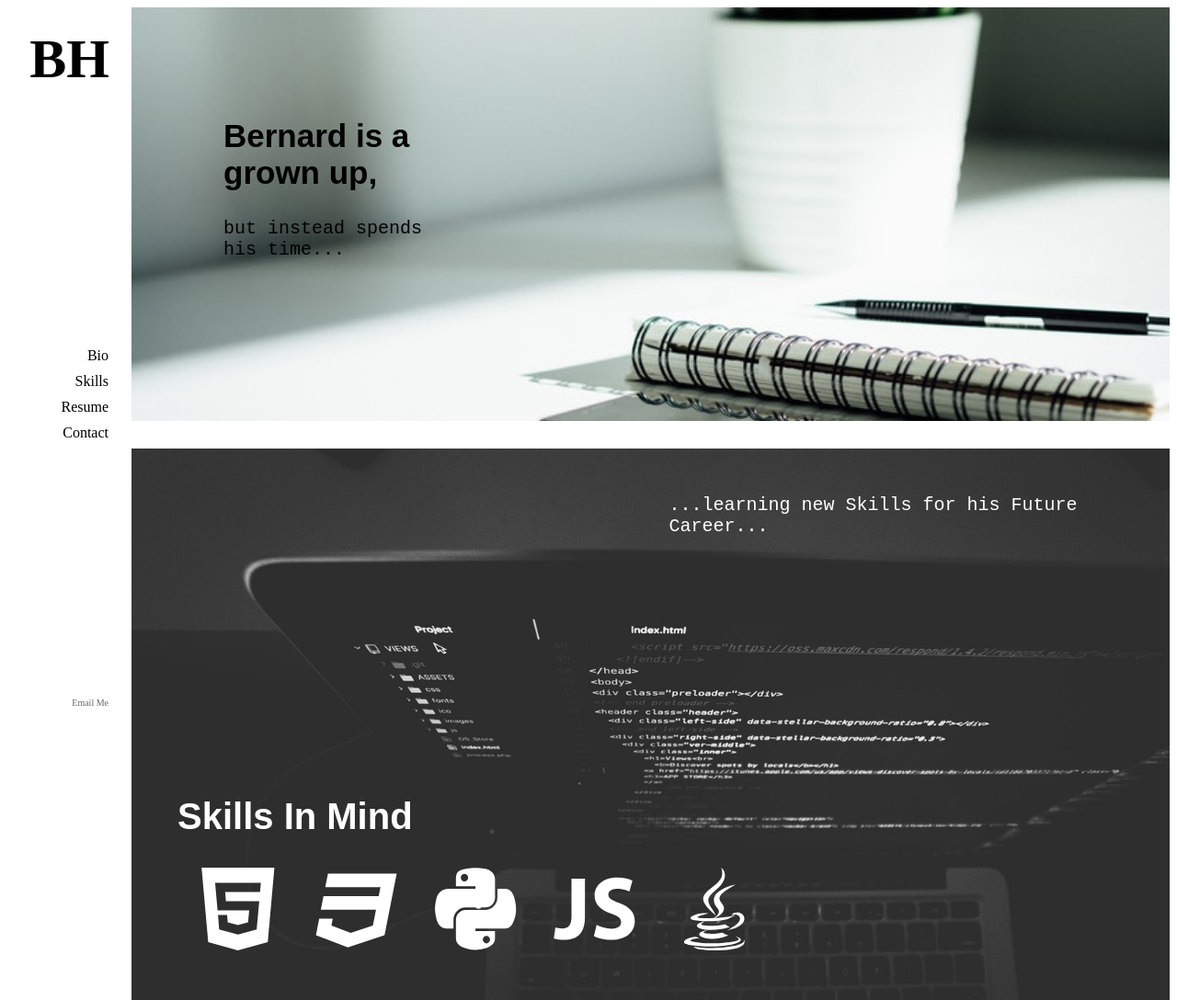
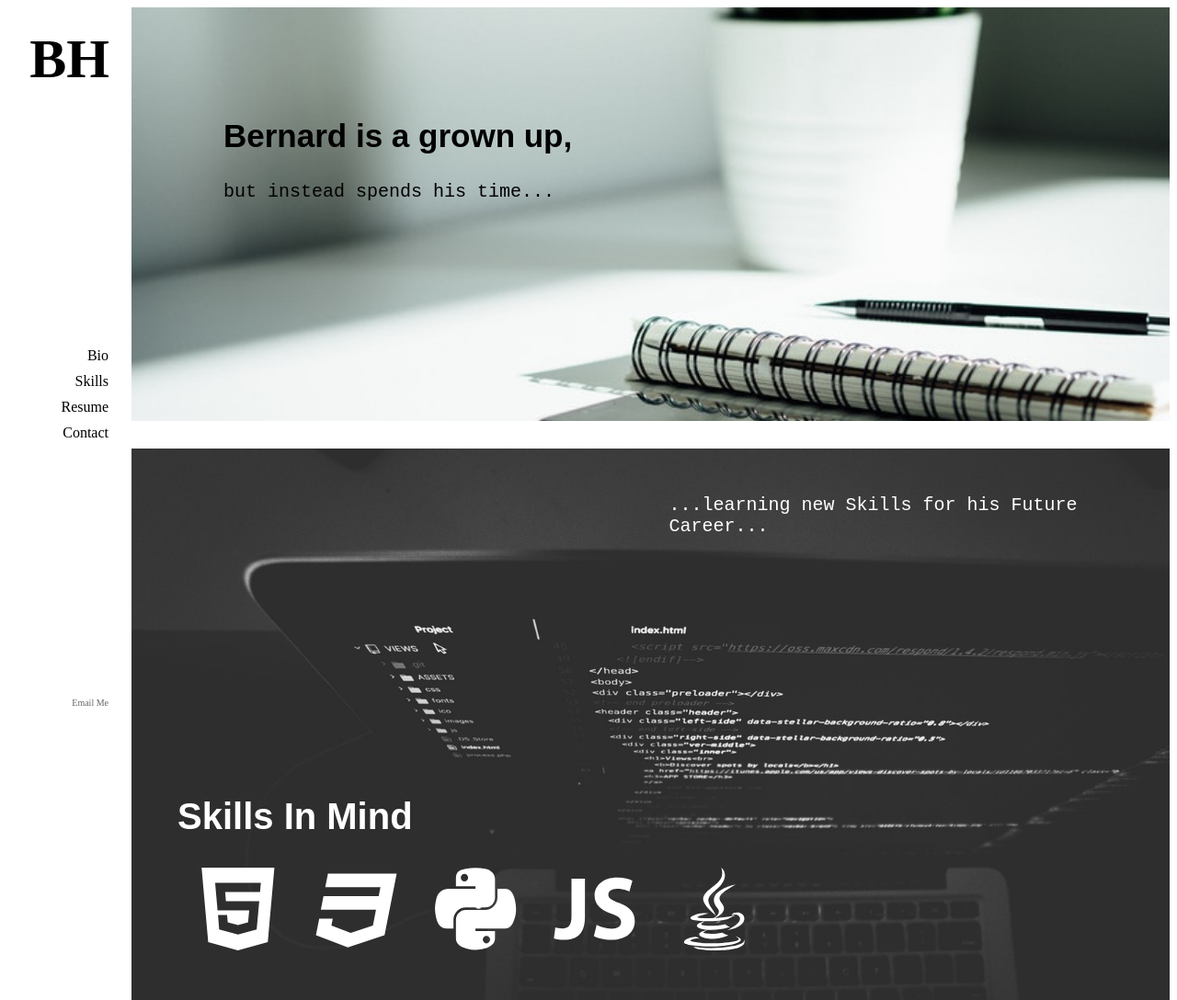
Before and after one commit to Troy420/portfolio, a plain HTML site: page index.html in a window 1280 px wide. Shown: the top 1088 px of the page at 92% size. Drawn offline with Linux system fonts and the light colour scheme; a web font is replaced by a local one.

Commit message:
Update styles/styles.css

```diff
--- a/styles/styles.css
+++ b/styles/styles.css
@@ -75,7 +75,7 @@ body {
 }
 
 .push-left {
-  max-width: 250px;
+  max-width: 50%;
   margin: 0 100px;
   display: block;
 }
```
